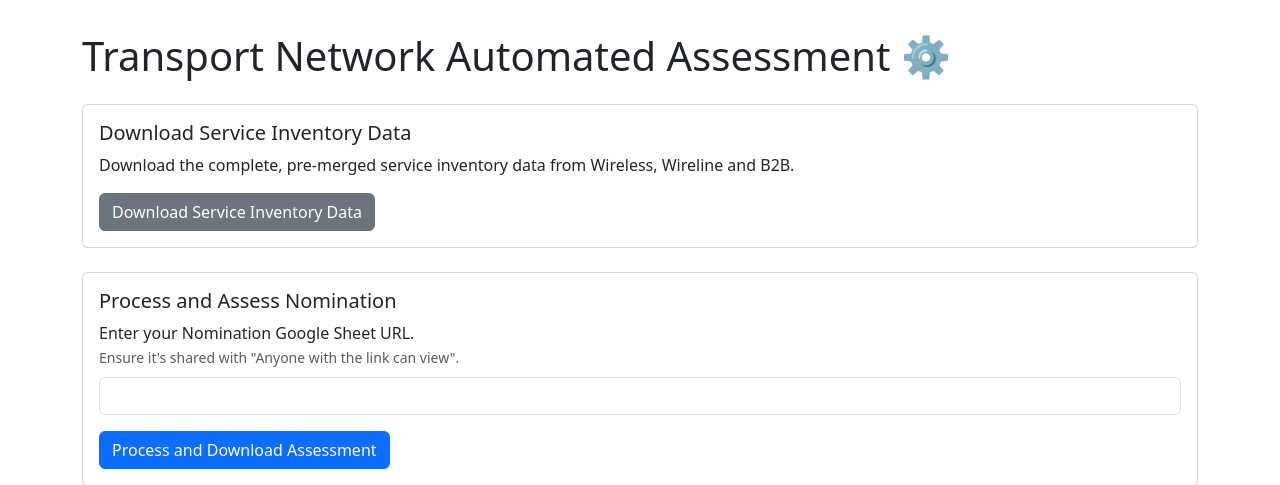
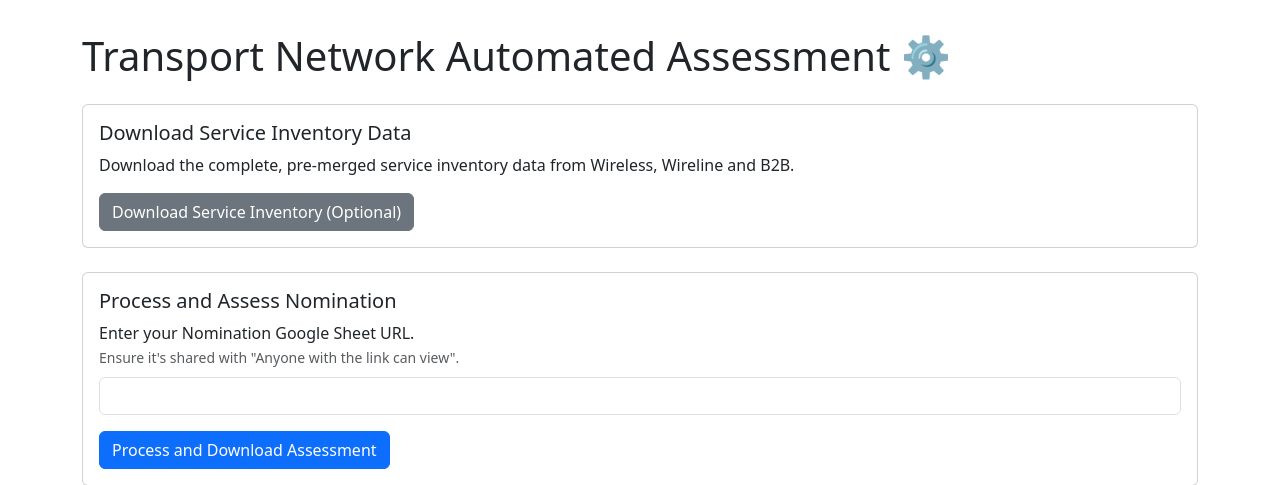
Before and after one commit to nathanielarugay-creator/Automated_Assessment, a Flask app: page / in a window 1280 px wide. Shown: the top 485 px of the page. Run offline with Flask 3, Linux system fonts and the light colour scheme.

Commit message:
Update index.html

```diff
--- a/templates/index.html
+++ b/templates/index.html
@@ -17,7 +17,7 @@
             <div class="card-body">
                 <h5 class="card-title">Download Service Inventory Data</h5>
                 <p class="card-text">Download the complete, pre-merged service inventory data from Wireless, Wireline and B2B.</p>
-                <a href="/download_master" class="btn btn-secondary">Download Service Inventory Data</a>
+                <a href="/download_master" class="btn btn-secondary">Download Service Inventory (Optional)</a>
             </div>
         </div>
 
```
